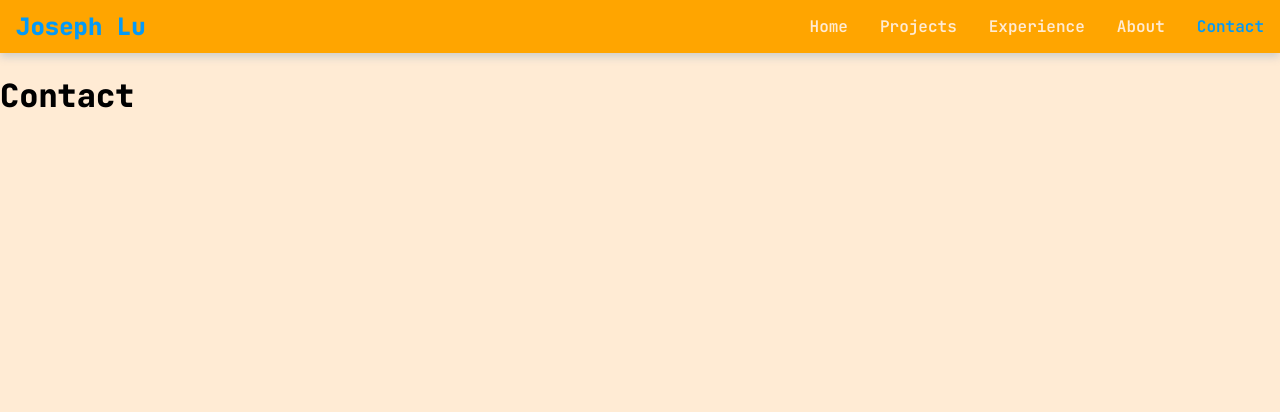
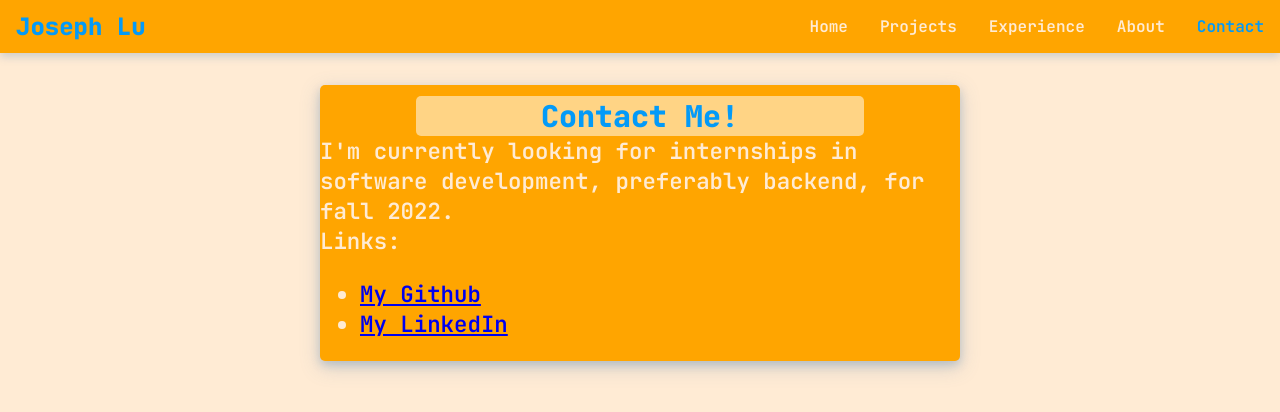
Before and after one commit to lu-joseph/lu-joseph.github.io, a JavaScript app: page /contact in a window 1280 px wide. Shown: the top 412 px of the page. Built offline with nearby package versions, Linux system fonts and the light colour scheme.

Commit message:
Initial contact page work

```diff
--- a/src/pages/Contact.js
+++ b/src/pages/Contact.js
@@ -1,5 +1,42 @@
 const Contact = () => {
-  return <h1>Contact</h1>;
+  return (
+    <div className="contact-entry">
+      <div className="entry-card">
+        <div className="title-container">
+          <div className="title">Contact Me!</div>
+        </div>
+        <div className="details-container">
+          <div className="details">
+            <div className="description">
+              I'm currently looking for internships in software development,
+              preferably backend, for fall 2022.
+            </div>
+            <div className="links">
+              Links:
+              <ul>
+                <li>
+                  <a
+                    href="https://github.com/lu-joseph"
+                    className="github-link"
+                  >
+                    My Github
+                  </a>
+                </li>
+                <li>
+                  <a
+                    href="https://www.linkedin.com/in/lu-joseph/"
+                    className="linkedin-link"
+                  >
+                    My LinkedIn
+                  </a>
+                </li>
+              </ul>
+            </div>
+          </div>
+        </div>
+      </div>
+    </div>
+  );
 };
 
 export default Contact;
```
Also changed, not shown: src/css/Contact.css (added).
